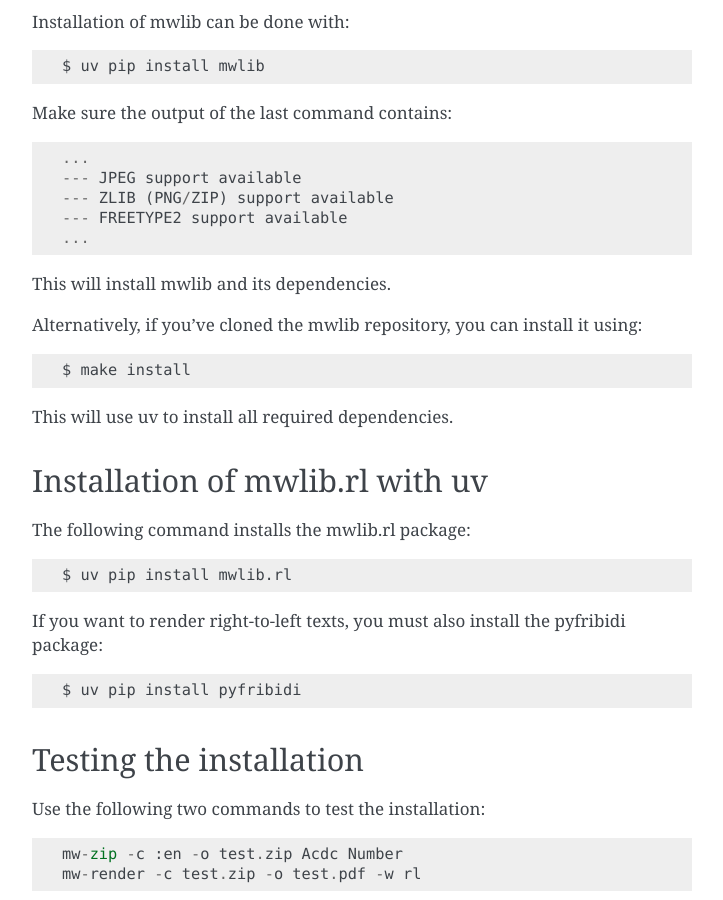
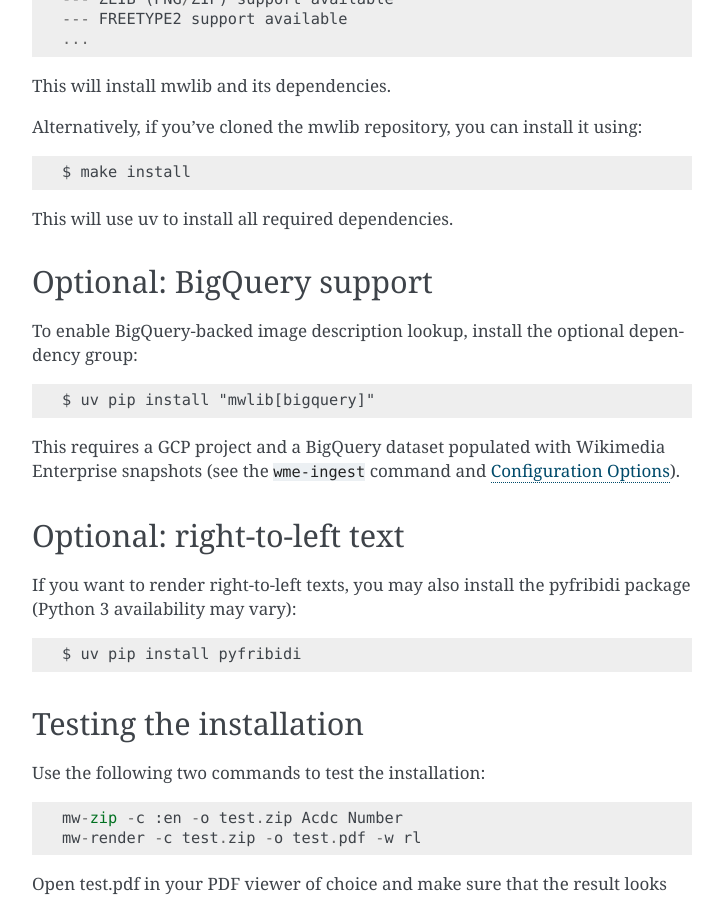
Before and after one commit to pediapress/mwlib, a Sphinx documentation site: the page built from docs/installation.rst, in a window 1280 px wide and 900 px high, scrolled down 1346 px. Shown: the whole window, without its empty margins (388-1111 px from the left). Built offline with Sphinx 7.4.7, drawn with Linux system fonts in a browser that asks for light colours; some of the changed text lies outside the part shown.

Commit message:
docs: update installation.rst for unified mwlib package
- Remove mwlib.rl and mwlib.zim as separate namespace packages; the rl
  writer is now built into mwlib, not a separate install
- Remove the "Installation of mwlib.rl with uv" section
- Add optional BigQuery dependency: uv pip install "mwlib[bigquery]"
- Update Ubuntu install commands to use just mwlib

Co-Authored-By: Claude Sonnet 4.5 <noreply@anthropic.com>

```diff
--- a/docs/installation.rst
+++ b/docs/installation.rst
@@ -25,18 +25,9 @@ and libraries.
 You will also need uv, a fast Python package installer that serves as an
 alternative to pip. See :ref:`installing uv` for installation instructions.
 
-mwlib is split into multiple namespace packages, that each provide
-different functionality:
-
-mwlib
-  core functionality; provides a parser
-
-mwlib.rl
-  generates PDF files from mediawiki articles. This is what is being
-  used on wikipedia in order to generate PDF output.
-
-mwlib.zim
-  generate ZIM files from mediawiki articles
+mwlib is a single package that provides the parser, the PDF writer
+(ReportLab-based), and the ODF writer. There is no longer a separate
+``mwlib.rl`` package — the rl writer is built into mwlib.
 
 
 .. _installing uv:
@@ -82,17 +73,22 @@ Alternatively, if you've cloned the mwlib repository, you can install it using::
 
 This will use uv to install all required dependencies.
 
-Installation of mwlib.rl with uv
-==============================================
-The following command installs the mwlib.rl package::
+Optional: BigQuery support
+=============================================
+To enable BigQuery-backed image description lookup, install the optional
+dependency group::
 
-   $ uv pip install mwlib.rl
+   $ uv pip install "mwlib[bigquery]"
 
-If you want to render right-to-left texts, you must also install the
-pyfribidi package::
+This requires a GCP project and a BigQuery dataset populated with Wikimedia
+Enterprise snapshots (see the ``wme-ingest`` command and :doc:`configuration`).
+
+Optional: right-to-left text
+=============================================
+If you want to render right-to-left texts, you may also install the
+pyfribidi package (Python 3 availability may vary)::
 
    $ uv pip install pyfribidi
-
 
 .. _`test install`:
 
@@ -145,7 +141,7 @@ After that switch to a user account and run::
   export PATH=~/pp/bin:$PATH
   hash -r
   pip install uv
-  uv pip install pyfribidi mwlib mwlib.rl
+  uv pip install mwlib
 
 Install texvc::
 
```
